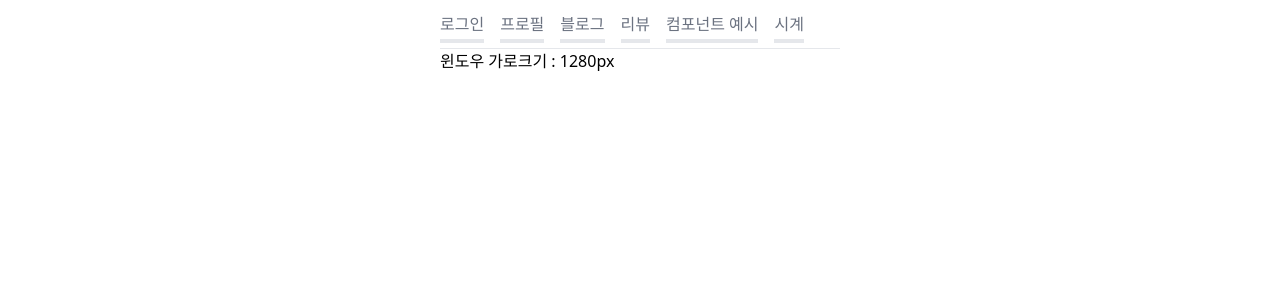
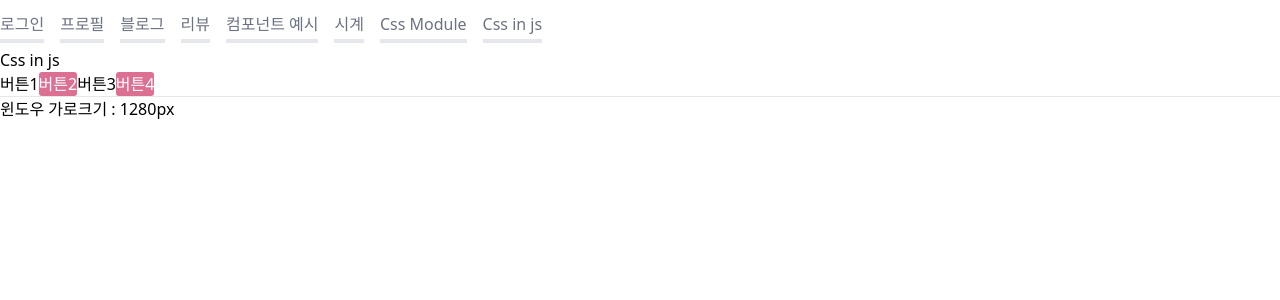
Before and after one commit to allieus/myproj-react, a React (Create React App) app: page /examples/css-in-js in a window 1280 px wide. Shown: the top 300 px of the page. Built offline with nearby package versions, Linux system fonts and the light colour scheme; no server answers.

Commit message:
CSS를 적용하는 다양한 방법 (css, scss, module, styled-components) 소개

```diff
--- a/package.json
+++ b/package.json
@@ -11,6 +11,7 @@
     "react-dom": "^17.0.2",
     "react-router-dom": "6",
     "react-scripts": "5.0.0",
+    "styled-components": "^5.3.3",
     "web-vitals": "^2.1.0"
   },
   "scripts": {
@@ -40,6 +41,7 @@
   "devDependencies": {
     "autoprefixer": "^10.4.1",
     "postcss": "^8.4.5",
+    "sass": "^1.47.0",
     "tailwindcss": "^3.0.11"
   }
 }
--- a/src/App.css
+++ b/src/App.css
@@ -1,4 +1,4 @@
 .app {
-  width: 400px;
+  /* width: 400px; */
   margin: 0 auto;
 }
--- a/src/App.js
+++ b/src/App.js
@@ -4,6 +4,8 @@ import Profile from 'pages/accounts/Profile';
 import PageBlog from 'pages/blog/PageBlog';
 import Clock from 'pages/examples/Clock';
 import Components from 'pages/examples/Components';
+import CssInJs from 'pages/examples/CssInJs';
+import CssModule from 'pages/examples/CssModule';
 import useWindowWidth from 'pages/examples/useWindowWidth';
 import ReviewForm from 'pages/reviews/ReviewForm';
 import ReviewList from 'pages/reviews/ReviewList';
@@ -26,6 +28,8 @@ function App() {
           <Route path="/reviews/new/" element={<ReviewForm />} />
           <Route path="/reviews/:reviewId/edit/" element={<ReviewForm />} />
           <Route path="/examples/components/" element={<Components />} />
+          <Route path="/examples/css-module/" element={<CssModule />} />
+          <Route path="/examples/css-in-js/" element={<CssInJs />} />
         </Routes>
         <hr />
         윈도우 가로크기 : {windowWidth}px
--- a/src/components/TopNav.jsx
+++ b/src/components/TopNav.jsx
@@ -22,6 +22,12 @@ function TopNav() {
         <li>
           <MyLink to="/examples/clock/">시계</MyLink>
         </li>
+        <li>
+          <MyLink to="/examples/css-module/">Css Module</MyLink>
+        </li>
+        <li>
+          <MyLink to="/examples/css-in-js/">Css in js</MyLink>
+        </li>
       </ul>
     </div>
   );
--- /dev/null
+++ b/src/pages/examples/CssInJs.jsx
@@ -0,0 +1,45 @@
+import styled, { css } from 'styled-components';
+
+function CssInJs() {
+  return (
+    <div>
+      <h2>Css in js</h2>
+      <Button1 primary>버튼1</Button1>
+      <Button1>버튼2</Button1>
+      <Button2 primary>버튼3</Button2>
+      <Button2>버튼4</Button2>
+    </div>
+  );
+}
+
+function Button1({ primary, children }) {
+  return (
+    <button
+      style={{
+        backgroundColor: 'palevioletred',
+        borderRadius: '3px',
+        border: 'none',
+        color: 'white',
+        ...(primary && { backgroundColor: 'white', color: 'black' }),
+      }}
+    >
+      {children}
+    </button>
+  );
+}
+
+const Button2 = styled.button`
+  background: palevioletred;
+  border-radius: 3px;
+  border: none;
+  color: white;
+
+  ${(props) =>
+    props.primary &&
+    css`
+      background: white;
+      color: black;
+    `}
+`;
+
+export default CssInJs;
--- /dev/null
+++ b/src/pages/examples/CssModule.css
@@ -0,0 +1,16 @@
+.css-module {
+  background-color: yellow;
+  color: red;
+}
+
+.css-module h2 {
+  color: purple;
+}
+
+.css-module .content {
+  background-color: green;
+}
+
+.css-module .date {
+  background-color: pink;
+}
--- /dev/null
+++ b/src/pages/examples/CssModule.jsx
@@ -0,0 +1,14 @@
+import './CssModule.scss';
+// import Styles from './CssModule.module.css';
+
+function CssModule() {
+  return (
+    <div className="css-module">
+      <h2>CssModule</h2>
+      <div className="content">내용 내용 내용</div>
+      <div className="date">2022.01.11</div>
+    </div>
+  );
+}
+
+export default CssModule;
--- /dev/null
+++ b/src/pages/examples/CssModule.module.css
@@ -0,0 +1,4 @@
+.cssmodule {
+  background-color: yellow;
+  color: red;
+}
--- /dev/null
+++ b/src/pages/examples/CssModule.scss
@@ -0,0 +1,15 @@
+.css-module {
+  background-color: yellow;
+  color: red;
+
+  h2 {
+    color: purple;
+  }
+  .content {
+    background-color: green;
+  }
+
+  .date {
+    background-color: pink;
+  }
+}
```
Also changed, not shown: 1 other file (tests, documents, lock files or other folders).
